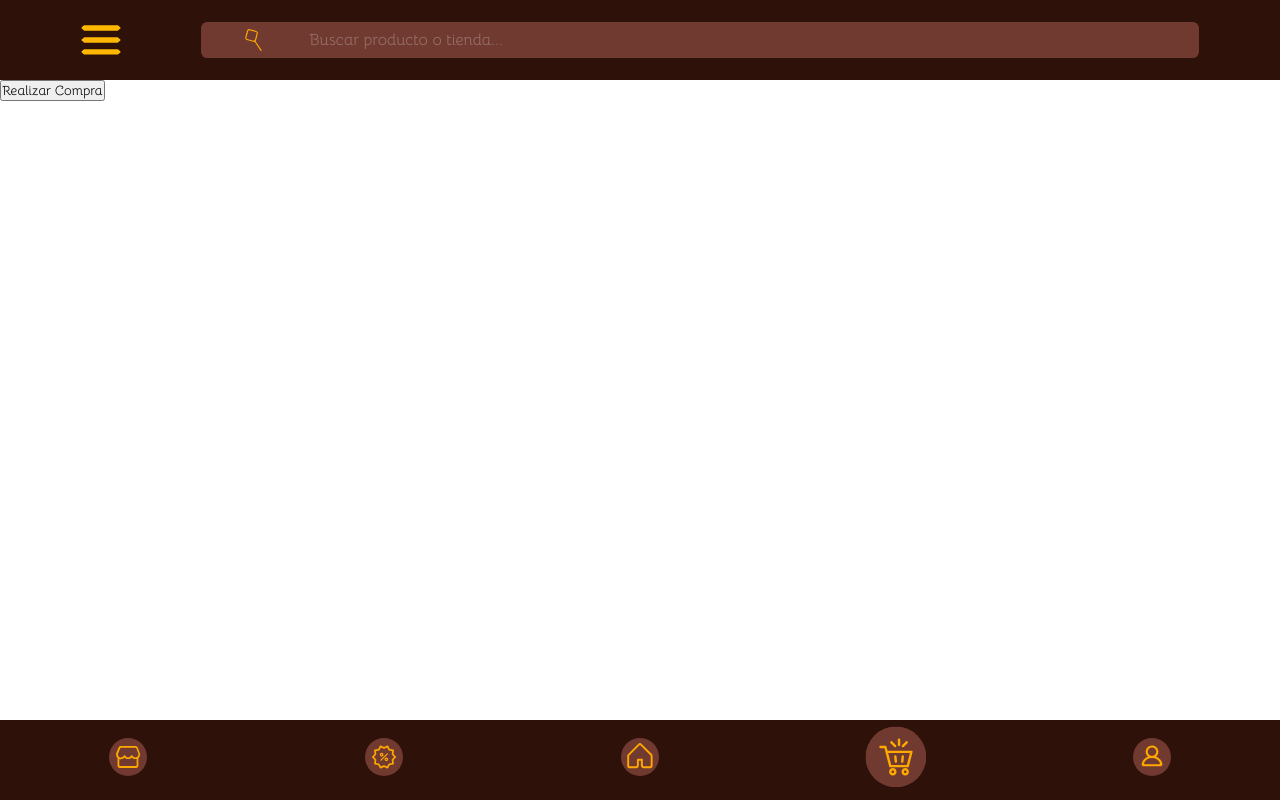
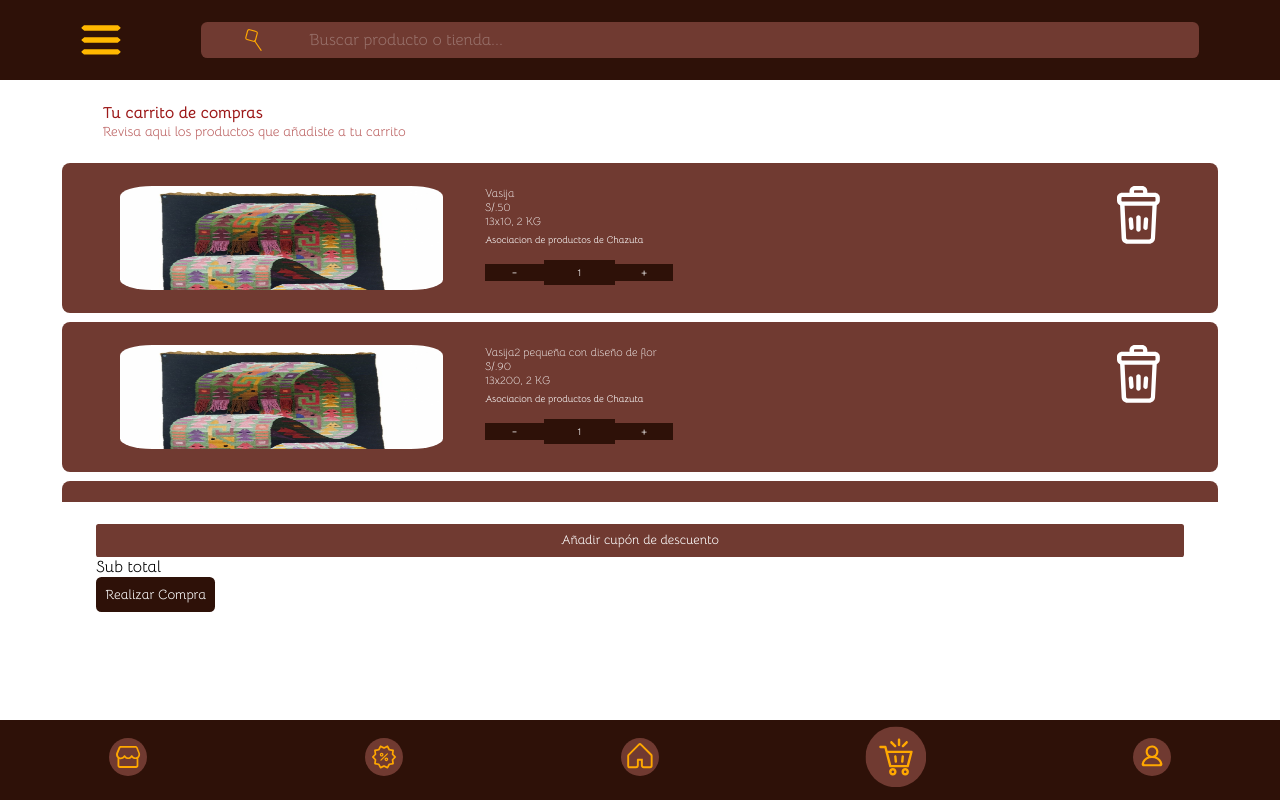
Before and after one commit to Thewilliamg/proyectoFinalExpress, a React (Vite) app: page /shop in a window 1280 px wide. Built offline with nearby package versions, Linux system fonts and the light colour scheme; the HTML template or start-up script is replaced by a standard one.

Commit message:
feat: :construction: Adding shopping car view at list card container

```diff
--- a/src/pages/shop/Shop.jsx
+++ b/src/pages/shop/Shop.jsx
@@ -1,8 +1,9 @@
+import './shop.css';
 import { useState } from 'react';
-import { Link } from "react-router-dom";
-import checkBoxTrue from '@/img/checkBoxTrue.svg';
-import checkBoxFalse from '@/img/checkBoxFalse.svg';
-import './shop.css';
+import square from '@/img/square.svg';
+import image1 from '@/img/product-workshop1.png';
+import PopUp from './components/popUp';
+import trash from '@/img/trash-icon.svg';
 
 export default function Shop() {
     const [showPopup, setShowPopup] = useState(false);
@@ -10,36 +11,110 @@ export default function Shop() {
     const handleShowPopup = () => {
         setShowPopup(true);
     };
+    function handleHidePopUp(data) {
+        setShowPopup(data)
+    }
 
-    const handleClosePopup = () => {
-        setShowPopup(false);
-    };
+    const objectResponse = [{
+        'name': 'Vasija',
+        'price': 50,
+        'size': '13x10',
+        'weight': '2 KG',
+        'marketName': 'Asociacion de productos de Chazuta',
+        'image': image1,
+        'quantity':1
+    }, {
+        'name': 'Vasija2 pequeña con diseño de flor',
+        'price': 90,
+        'size': '13x200',
+        'weight': '2 KG',
+        'marketName': 'Asociacion de productos de Chazuta',
+        'image': image1,
+        'quantity':1
+    },
+    {
+        'name': 'Vasija3 pequeña con diseño de flor flor flor',
+        'price': 90,
+        'size': '13x200',
+        'weight': '2 KG',
+        'marketName': 'Asociacion de productos de Chazuta',
+        'image': image1,
+        'quantity':1
+    },
+    {
+        'name': 'Vasija4 pequeña con diseño de flor',
+        'price': 90,
+        'size': '13x200',
+        'weight': '2 KG',
+        'marketName': 'Asociacion de productos de Chazutaaaaaaaaaaaaaaa',
+        'image': image1,
+        'quantity':1
+    }]
+
+    function dismiss() {
+        /*Esta funccion es para modificar el valor de quantity*/
+    }
+    function sum() {
+        /*Esta funccion es para modificar el valor de quantity*/
+    }
+
+    function deleteCard() {
+
+    }
 
     return (
         <div className='shop-container'>
-            <button onClick={handleShowPopup} className="shop-button">Realizar Compra</button>
-            {showPopup && (
-                <>
-                    <div className="overlay"></div> {/* Fondo oscuro */}
-                    <div className="popUp-shop">
-                        <div className='text-popUp'>
-                            <h4>¿Seguro de realizar la compra?</h4>
+            {showPopup && <PopUp ShowPopup={handleHidePopUp} />}
+            <div className="header-shop-car">
+                <div className="figure-square-car">
+                    <img src={square} alt="square" />
+                </div>
+                <div className="letters-header-car">
+                    <p className='title-car'>Tu carrito de compras</p>
+                    <small className='small-title-car'>Revisa aqui los productos que añadiste a tu carrito</small>
+                </div>
+            </div>
+
+            <div className="container-cards-shop">
+                {objectResponse.map((item) => {
+                    return (
+                        <div className="cardItem" key={item.name}>
+                            <div className="trulycontainer">
+                                <div className="img-card-shop">
+                                    <img src={item.image} alt={item.name} />
+                                </div>
+                                <div className="text-card-car">
+                                    <p>{item.name}</p>
+                                    <p>S/.{item.price}</p>
+                                    <p>{item.size}, {item.weight}</p>
+                                    <b className='market-name-card'>{item.marketName}</b>
+                                    <div className='addOrdropItems'>
+                                        <button onClick={dismiss}>-</button>
+                                        <input id={item.name} type="button" value="1" />
+                                        <button onClick={sum}>+</button>
+                                    </div>
+                                </div>
+                                <div className='trash-icon-car'>
+                                    <img onClick={deleteCard} src={trash} alt="trash-ico" />
+                                </div>
+                            </div>
                         </div>
-                        <div className='button-popUp'>
-                            <button>
-                                <Link to="/shop/confirmation" className='link-popUp'>
-                                    <img src={checkBoxTrue} alt="" />
-                                    Si
-                                </Link>
-                            </button>
-                            <button onClick={handleClosePopup}>
-                                <img src={checkBoxFalse} alt="" />
-                                No
-                            </button>
-                        </div>
-                    </div>
-                </>
-            )}
+                    )
+                })
+                }
+            </div>
+
+            <div className="container-other-info-car">
+                <div className='link-to-coupon'>
+                    <a href="/coupons">
+                        Añadir cupón de descuento
+                    </a>
+                </div>
+                <div>Sub total</div>
+                <button onClick={handleShowPopup} className="shop-button">Realizar Compra</button>
+            </div>
+
+
         </div>
     );
 }
--- /dev/null
+++ b/src/pages/shop/components/popUp.css
@@ -0,0 +1,77 @@
+
+.overlay {
+    position: fixed;
+    top: 0;
+    left: 0;
+    width: 100%;
+    height: 100%;
+    background-color: rgba(46, 17, 8, 0.7); /* Color oscuro con transparencia */
+    z-index: 2;
+}
+
+.popUp-shop {
+    position: fixed;
+    display: flex;
+    width: 40%;
+    height: 20%;
+    flex-direction: column;
+    align-items: center;
+    padding: 1rem 1.8rem;
+    border-radius: 0.5rem;
+    top: 16rem;
+    left: 50%;
+    transform: translateX(-50%);
+    color: white;
+    background: #703A31;
+    z-index: 3; /* Popup encima del overlay */
+}
+
+.text-popUp {
+    display: flex;
+    width: 98%;
+    height: 30%;
+    text-align: center;
+    align-items: center;
+}
+.text-popUp h4{
+    height: 100%;
+    width: 100%;
+}
+
+.button-popUp {
+    display: flex;
+    width: 100%;
+    height: 70%;
+    flex-direction: column;
+    align-items: center;
+    justify-content: center;
+    gap: 0.8rem;
+}
+
+.button-popUp img {
+    width: 25%;
+    height: 100%;
+    object-fit: contain;
+}
+
+.button-popUp button {
+    display: flex;
+    width: 55%;
+    /* height: 20%; */
+    justify-content: center;
+    gap: 0.5rem;
+    border: none;
+    background: #2E1108;
+    padding: 0.3rem;
+    color: white;
+    font-size: 1.1em;
+    border-radius: 0.3rem;
+}
+
+.link-popUp {
+    display: flex;
+    text-decoration: none;
+    color: white;
+    justify-content: center;
+    gap: 0.5rem;
+}
--- /dev/null
+++ b/src/pages/shop/components/popUp.jsx
@@ -0,0 +1,34 @@
+import './popUp.css'
+import { Link } from "react-router-dom";
+import checkBoxTrue from '@/img/checkBoxTrue.svg';
+import checkBoxFalse from '@/img/checkBoxFalse.svg';
+
+export default function PopUp({ShowPopup}) {
+    const data = false;
+    const handleClosePopup = () => {
+        ShowPopup(data);
+    };
+
+    return(
+        <>
+            <div className="overlay"></div>
+            <div className="popUp-shop">
+                <div className='text-popUp'>
+                    <h4>¿Seguro de realizar la compra?</h4>
+                </div>
+                <div className='button-popUp'>
+                    <button>
+                        <Link to="/shop/confirmation" className='link-popUp'>
+                            <img src={checkBoxTrue} alt="" />
+                            Si
+                        </Link>
+                    </button>
+                    <button onClick={handleClosePopup}>
+                        <img src={checkBoxFalse} alt="" />
+                        No
+                    </button>
+                </div>
+            </div>
+        </>
+    )
+}
--- a/src/pages/shop/shop.css
+++ b/src/pages/shop/shop.css
@@ -1,78 +1,177 @@
 .shop-container {
     position: relative;
     height: 100%;
-    z-index: 1;
+    display: flex;
+    flex-direction: column;
 }
 
-.overlay {
-    position: fixed;
-    top: 0;
-    left: 0;
-    width: 100%;
-    height: 100%;
-    background-color: rgba(46, 17, 8, 0.7); /* Color oscuro con transparencia */
-    z-index: 2;
-}
 
-.popUp-shop {
-    position: fixed;
+.header-shop-car{
+    height: 13%;
     display: flex;
-    width: 40%;
-    height: 20%;
-    flex-direction: column;
-    align-items: center;
-    padding: 1rem 1.8rem;
-    border-radius: 0.5rem;
-    top: 16rem;
-    left: 50%;
-    transform: translateX(-50%);
-    color: white;
-    background: #703A31;
-    z-index: 3; /* Popup encima del overlay */
-}
-
-.text-popUp {
-    display: flex;
-    width: 90%;
-    height: 30%;
-    text-align: center;
+    flex-direction: row;
     align-items: center;
 }
 
-.button-popUp {
+.figure-square-car{
+    position: relative;
     display: flex;
+    width: 8%;
+    height: 80%;
+}
+
+.figure-square-car img{
+    position: absolute;
+    left: -100%;
+}
+
+.letters-header-car{
+    display: flex;
+    flex-direction: column;
+    width: 90%;
+}
+
+.title-car{
+    font-weight: 800;
+    color: #9D1A1A;
+}
+
+.small-title-car{
+    color: #9D1A1A;
+    opacity: 68%;
+}
+
+.container-cards-shop{
+    height: 53%;
+    display: flex;
+    width: 96%;
+    align-self: center;
+    flex-direction: column;
+    gap: 2.5%;
+    overflow-y: auto ;
+    align-items: center;
+}
+.trulycontainer{
+    width: 90%;
+    min-height: 80px;
+    margin: 2%;
+    display: flex;
+}
+.img-card-shop{
+    height: 13vh;
+    width: 34%;
+    display: flex;
+    align-self: center;
+}
+
+.img-card-shop img{
     width: 100%;
-    height: 70%;
-    flex-direction: column;
+    height: 100%;
+    border-radius: 10%;
+}
+
+.cardItem{
+    background-color: #703A31;
+    width: 94%;
+    height: 100%;
+    border-radius: 0.5em;
+    display: flex;
+    justify-content:center ;
+    align-items: center;
+}
+
+.text-card-car{
+    width: 62%;
+    height: 100%;
+    padding-left: 4%;
+}
+
+.market-name-card{
+    font-size: 0.6em;
+    color: #FFF;
+    font-weight: 500;
+    line-height: 20%;
+}
+
+.text-card-car p{
+    color: #FFF;
+    font-size: 0.7em;
+    font-weight: lighter;
+}
+
+.trash-icon-car{
+    width: 9%;
+    height: 40%;
+    display: flex;
+    justify-content: end;
+}
+.trash-icon-car img{
+    width: 50%;
+    height: 50%;
+    cursor: pointer;
+}
+
+.addOrdropItems{
+    margin-top: 2%;
+    font-size: 0.9em;
+    display: flex;
+    align-items: center;
+    justify-content: left;
+    height: 16%;
+}
+.addOrdropItems button{
+    width: 10%;
+    background-color: #2E1108;
+    color: #FFF;
+    border: none;
+    text-decoration: none;
+    display: flex;
     align-items: center;
     justify-content: center;
-    gap: 0.8rem;
 }
 
-.button-popUp img {
-    width: 25%;
-    height: 100%;
-    object-fit: contain;
+.addOrdropItems input{
+    background-color: #2E1108;
+    font-size: 0.7em;
+    width: 10%;
+    border: none;
+    text-decoration: none;
+    padding: 1%;
+    color: #FFF;
 }
 
-.button-popUp button {
+.container-other-info-car{
+    width: 85%;
+    height: 34%;
+    align-self: center;
+}
+.link-to-coupon a{
+    border-radius: 0.2em;
+    background-color: #703A31;
+    margin-top: 2%;
+    width: 100%;
+    height: 100%;
+    justify-content: center;
+    align-items: center;
     display: flex;
-    width: 55%;
-    /* height: 20%; */
-    justify-content: center;
-    gap: 0.5rem;
-    border: none;
-    background: #2E1108;
-    padding: 0.3rem;
-    color: white;
-    font-size: 1.1em;
-    border-radius: 0.3rem;
+    font-size: 0.8em;
+    text-decoration: none;
+    color: #FFF;
 }
 
-.link-popUp {
-    display: flex;
-    text-decoration: none;
-    color: white;
-    justify-content: center;
-    gap: 0.5rem;
+.link-to-coupon {
+    width: 100%;
+    height: 15%;
 }
+
+
+
+
+
+.shop-button{
+    background-color: #2E1108;
+    color: #FFF;
+    padding: 0.7em;
+    border: none;
+    border-radius: 0.4em;
+}
```
Also changed, not shown: src/img/trash-icon.svg (added).
